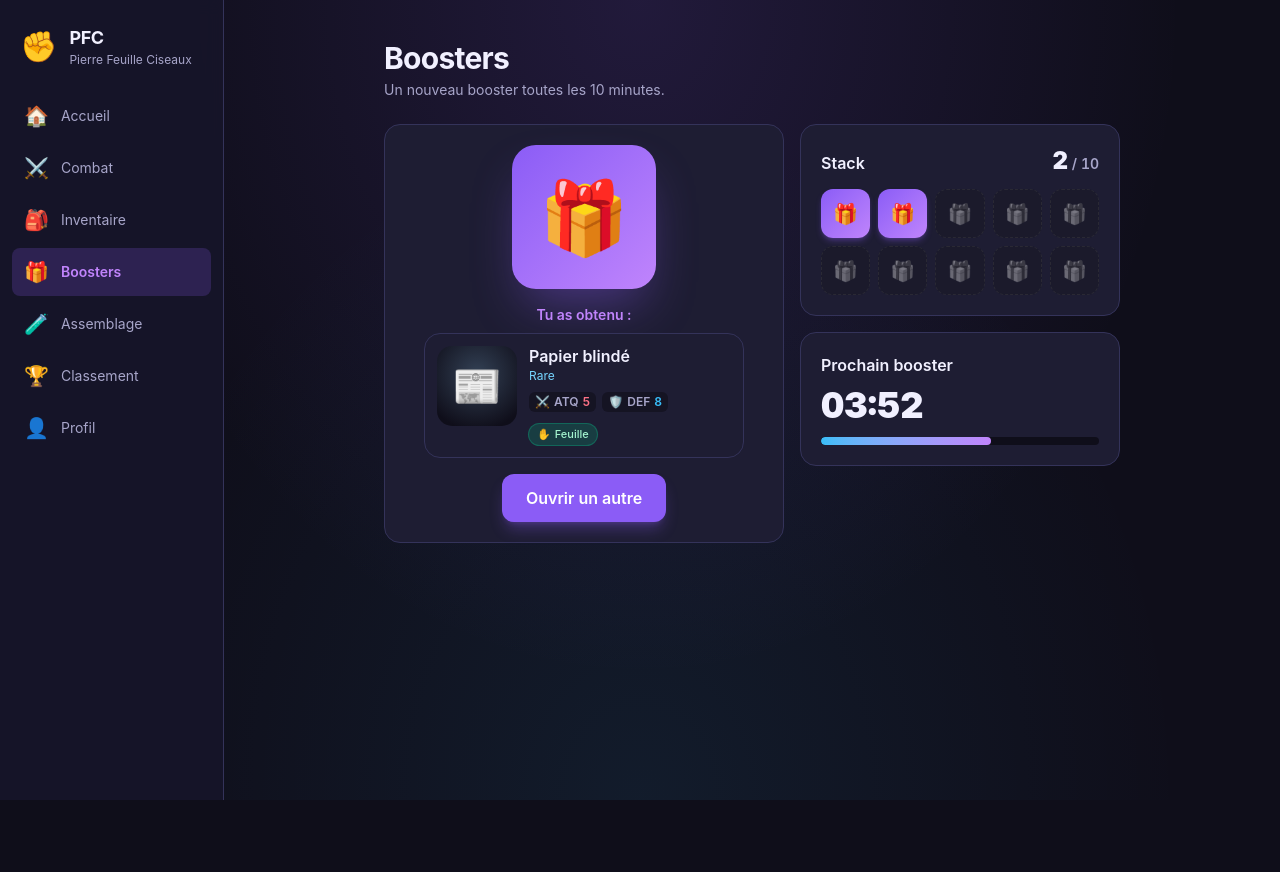
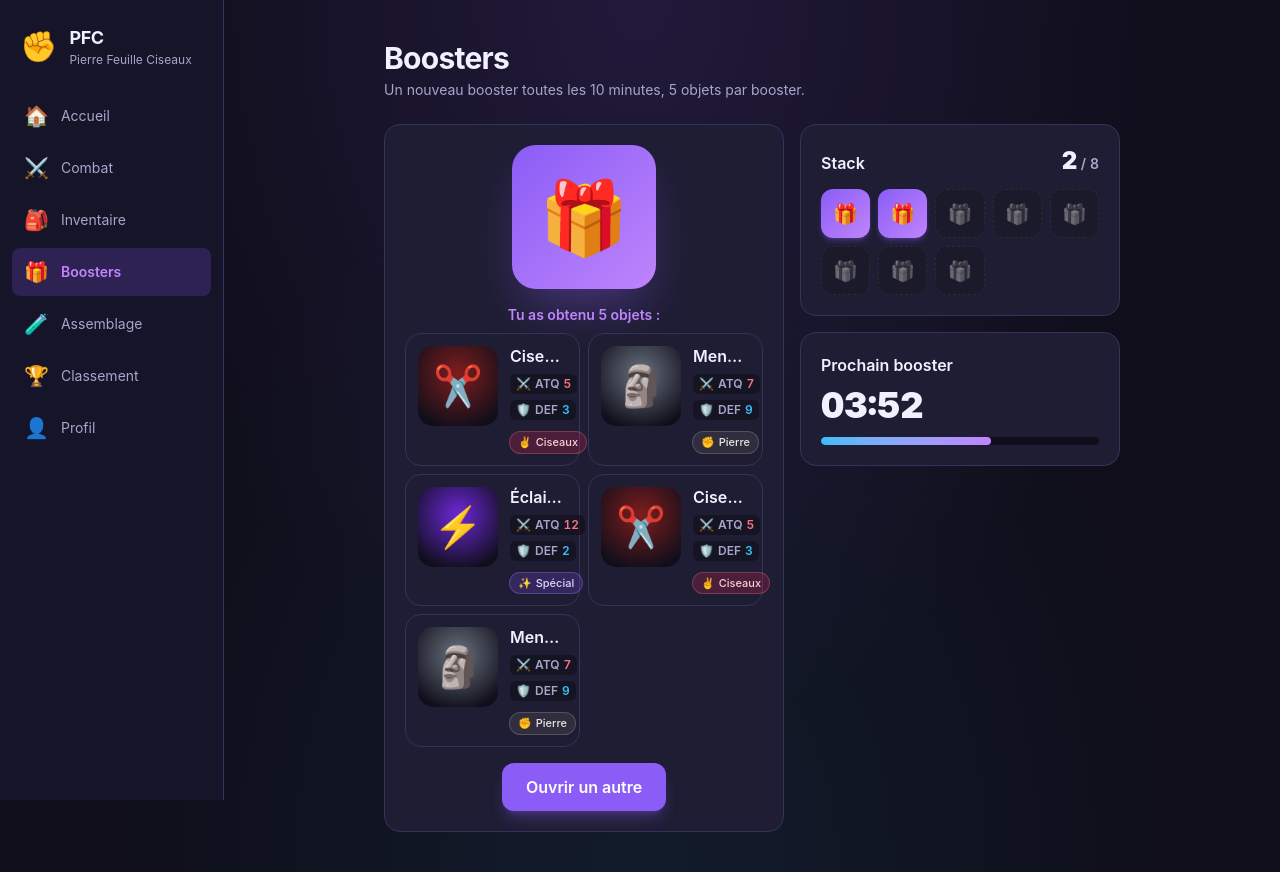
Before and after one commit to VirFR/ShowerHacks, a React (Vite) app in the folder pfc/: page /boosters in a window 1280 px wide. Both pictures are taken after a click on the button "Ouvrir". Before the commit the page ends 800 px from the top, so only its background shows below. Built offline with nearby package versions, Linux system fonts and the light colour scheme.

Commit message:
Boosters: 5 objets par ouverture, stack limité à 8
Co-Authored-By: Claude Sonnet 5 <noreply@anthropic.com>
Claude-Session: https://claude.ai/code/session_01TVdxLkf8FcGXtLJNuWZP6o

```diff
--- a/pfc/src/pages/Boosters.tsx
+++ b/pfc/src/pages/Boosters.tsx
@@ -4,7 +4,7 @@ import { Carte } from '@/components/Carte'
 import { ObjetCard } from '@/components/ObjetCard'
 import { PageHeader } from '@/components/PageHeader'
 import { BOOSTERS_MOCK, OBJETS_MOCK } from '@/mocks'
-import { BOOSTER_INTERVALLE_MS, type Objet } from '@/types'
+import { BOOSTER_INTERVALLE_MS, OBJETS_PAR_BOOSTER, type Objet } from '@/types'
 import { formaterDuree } from '@/lib/format'
 
 type EtatOuverture = 'idle' | 'ouverture' | 'revele'
@@ -25,7 +25,7 @@ export function Boosters() {
   }))
   const [maintenant, setMaintenant] = useState(() => Date.now())
   const [etat, setEtat] = useState<EtatOuverture>('idle')
-  const [objetObtenu, setObjetObtenu] = useState<Objet | null>(null)
+  const [objetsObtenus, setObjetsObtenus] = useState<Objet[]>([])
 
   const { actuel, prochainA } = stack
   const plein = actuel >= MAX
@@ -50,11 +50,14 @@ export function Boosters() {
   const ouvrir = () => {
     if (actuel <= 0 || etat === 'ouverture') return
     setEtat('ouverture')
-    setObjetObtenu(null)
-    // Animation "shake" puis révélation d'un objet aléatoire (mock).
+    setObjetsObtenus([])
+    // Animation "shake" puis révélation de OBJETS_PAR_BOOSTER objets aléatoires (mock).
     window.setTimeout(() => {
-      const tirage = OBJETS_MOCK[Math.floor(Math.random() * OBJETS_MOCK.length)]
-      setObjetObtenu(tirage)
+      const tirage = Array.from(
+        { length: OBJETS_PAR_BOOSTER },
+        () => OBJETS_MOCK[Math.floor(Math.random() * OBJETS_MOCK.length)],
+      )
+      setObjetsObtenus(tirage)
       setStack((s) => ({
         actuel: Math.max(0, s.actuel - 1),
         // Si le stack était plein, le timer repart de maintenant.
@@ -66,7 +69,10 @@ export function Boosters() {
 
   return (
     <>
-      <PageHeader titre="Boosters" sousTitre="Un nouveau booster toutes les 10 minutes." />
+      <PageHeader
+        titre="Boosters"
+        sousTitre={`Un nouveau booster toutes les 10 minutes, ${OBJETS_PAR_BOOSTER} objets par booster.`}
+      />
 
       <div className="grid gap-4 md:grid-cols-[1fr_320px]">
         {/* Ouverture */}
@@ -81,14 +87,18 @@ export function Boosters() {
             🎁
           </div>
 
-          {etat === 'revele' && objetObtenu ? (
-            <div className="animate-booster-pop w-full max-w-xs">
-              <p className="mb-2 text-sm font-semibold text-accent-2">Tu as obtenu :</p>
-              <ObjetCard objet={objetObtenu} />
+          {etat === 'revele' && objetsObtenus.length > 0 ? (
+            <div className="animate-booster-pop w-full max-w-lg">
+              <p className="mb-2 text-sm font-semibold text-accent-2">Tu as obtenu {objetsObtenus.length} objets :</p>
+              <div className="grid grid-cols-1 gap-2 sm:grid-cols-2">
+                {objetsObtenus.map((objet, i) => (
+                  <ObjetCard key={`${objet.id}-${i}`} objet={objet} compact />
+                ))}
+              </div>
             </div>
           ) : (
             <p className="text-sm text-texte-2">
-              {actuel > 0 ? 'Ouvre un booster pour découvrir un nouvel objet.' : 'Plus de booster disponible, patiente un peu.'}
+              {actuel > 0 ? `Ouvre un booster pour découvrir ${OBJETS_PAR_BOOSTER} nouveaux objets.` : 'Plus de booster disponible, patiente un peu.'}
             </p>
           )}
 
--- a/pfc/src/types/index.ts
+++ b/pfc/src/types/index.ts
@@ -88,5 +88,6 @@ export interface ResultatAssemblage {
 }
 
 /** Constantes de gameplay partagées. */
-export const BOOSTERS_MAX = 10
+export const BOOSTERS_MAX = 8
 export const BOOSTER_INTERVALLE_MS = 10 * 60 * 1000 // 10 minutes
+export const OBJETS_PAR_BOOSTER = 5
```
